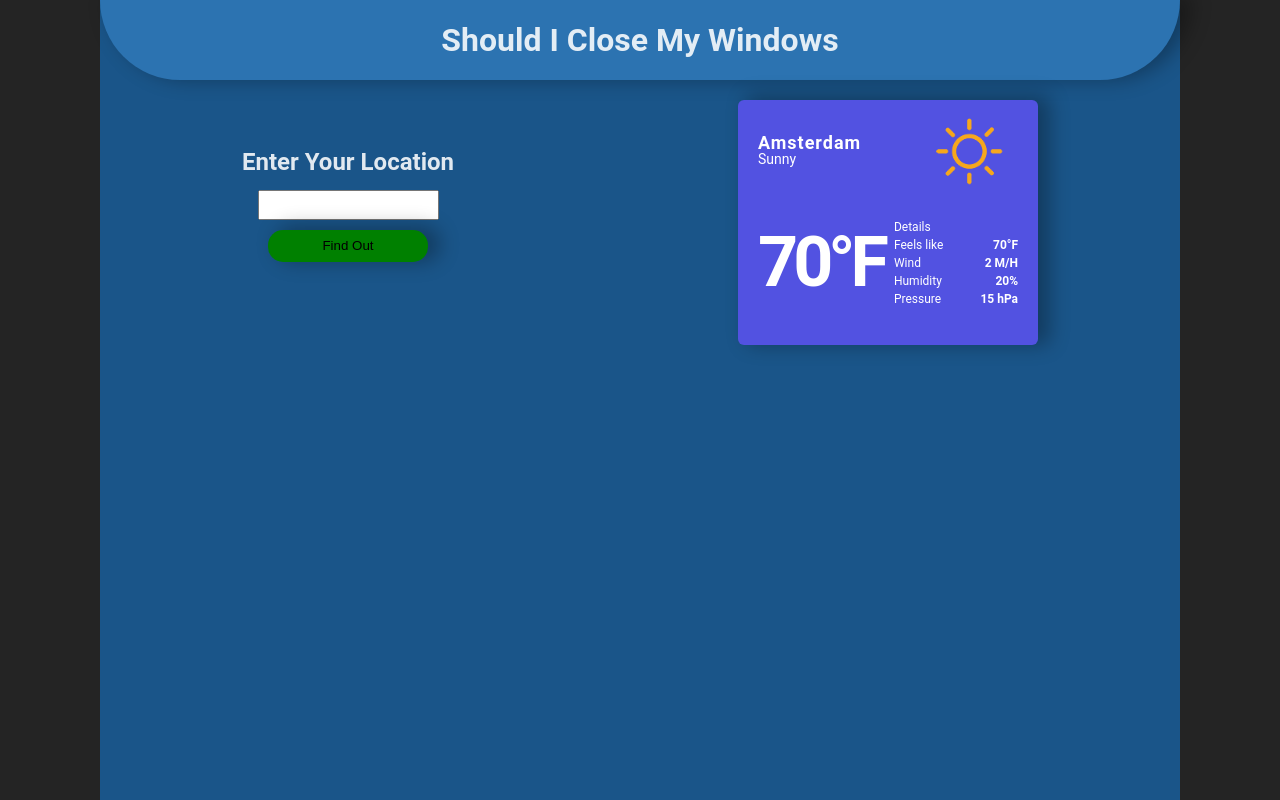
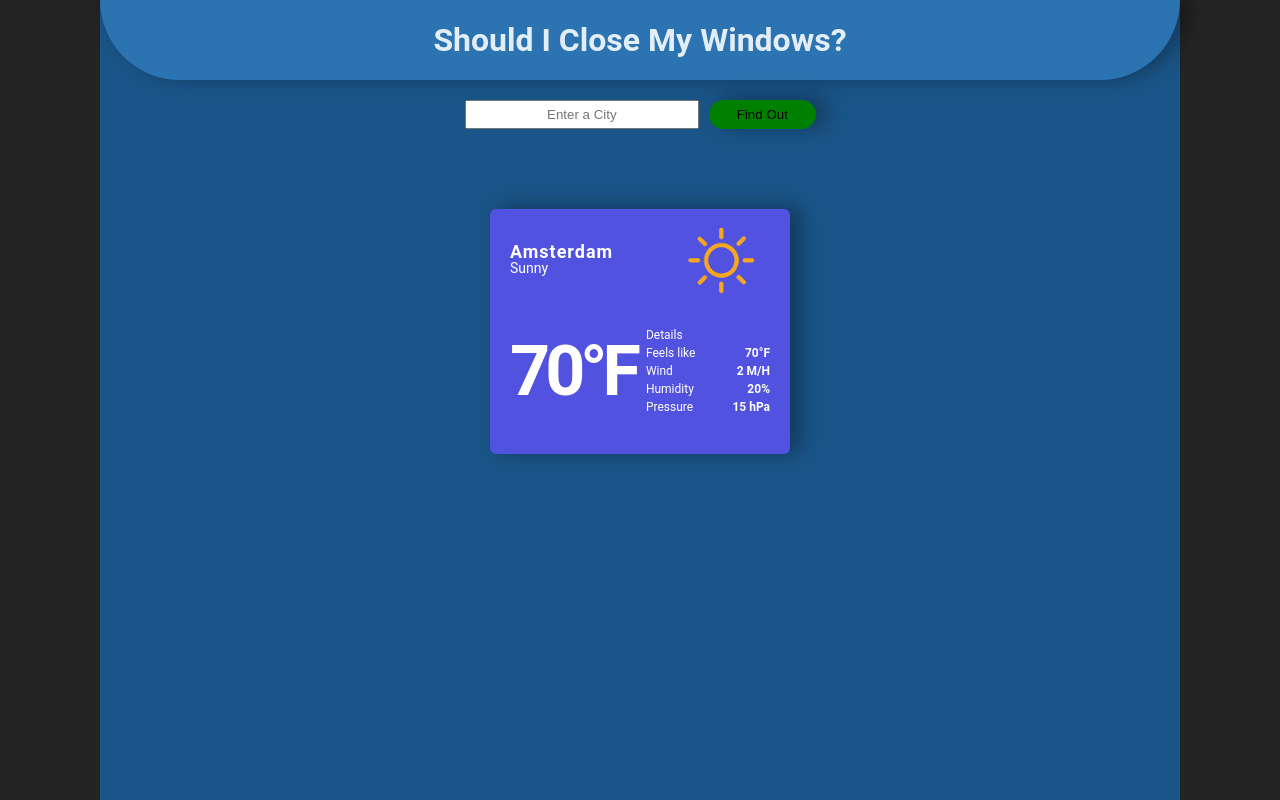
Before and after one commit to zfranczak/shouldICloseMyWindows, a React (Vite) app: page / in a window 1280 px wide. Built offline with nearby package versions, Linux system fonts and the light colour scheme.

Commit message:
some style changes

```diff
--- a/src/App.css
+++ b/src/App.css
@@ -7,6 +7,6 @@
 
 .weather-container {
   display: flex;
-  flex-direction: row;
+  flex-direction: column;
   align-items: flex-start;
 }
--- a/src/components/Header.jsx
+++ b/src/components/Header.jsx
@@ -4,7 +4,7 @@ import '../styles/header.scss';
 const Header = () => {
   return (
     <header className='header'>
-      <h1 className='app-title'>Should I Close My Windows</h1>
+      <h1 className='app-title'>Should I Close My Windows?</h1>
       {/*     <p>
         <strong>Should I Close My Windows</strong> is a web app designed to help
         users make informed decisions about whether to close or open their
--- a/src/components/Weather.jsx
+++ b/src/components/Weather.jsx
@@ -48,13 +48,13 @@ const Weather = () => {
   return (
     <div className='weather-component'>
       <form className='location-input' onSubmit={handleSubmit}>
-        <h2>Enter Your Location</h2>
         <input
           type='text'
           className='city-input'
           name='name'
           value={name}
           onChange={(e) => setName(e.target.value)}
+          placeholder='Enter a City'
           required
         />
         <button className='btn btn-location'>Find Out</button>
--- a/src/styles/weather.scss
+++ b/src/styles/weather.scss
@@ -1,12 +1,14 @@
 .weather-component {
   margin: auto;
+  display: flex;
+  flex-direction: column;
 }
 
 .btn {
   margin: 5px;
   border-radius: 15px;
   border: none;
-  height: 2rem;
+  height: 1.8rem;
   width: 10rem;
   background-color: green;
   box-shadow: 10px -2px 20px 2px rgba(0, 0, 0, 0.3);
@@ -24,13 +26,15 @@
 .location-input {
   text-align: center;
   display: flex;
-  flex-direction: column;
+  flex-direction: row;
+
+  gap: 10px;
 }
 
 .city-input {
-  max-width: 300px;
-  height: 30px;
-  margin: 10px auto;
+  height: 1.8rem;
+  width: 100%;
+  margin: 20px auto;
   text-align: center;
 }
 
```
